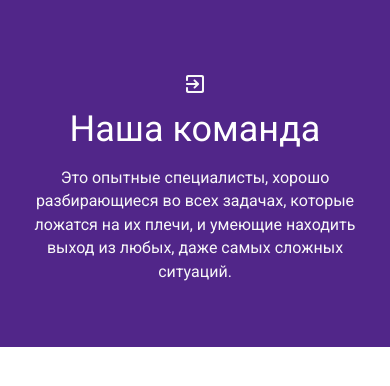
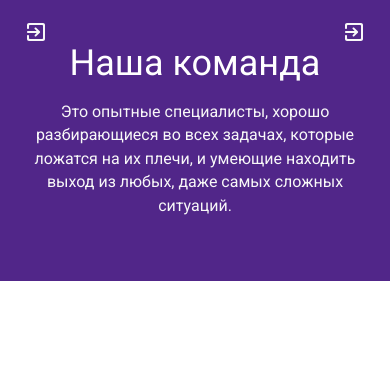
Before and after one commit to aleksaksan/antiproff-test, a React (Vite) app: page / in a window 390 px wide. Shown: the top 386 px of the page. Built offline with nearby package versions, Linux system fonts and the light colour scheme.

Commit message:
fixed styles for nav

```diff
--- a/src/components/Header/Header.scss
+++ b/src/components/Header/Header.scss
@@ -19,7 +19,15 @@ header {
     line-height: 23.44px;
     font-weight: 400;
   }
+
+  nav {
+    display: flex;
+    justify-content: space-between;
+    margin: -32px 0 -6px;
+  }
 }
+
+
 
 @media (max-width: 610px) {
   header {
@@ -45,5 +53,9 @@ header {
     h2 {
       font-size: 16px;
     }
+
+    nav {
+      margin: -52px 0 -10px;
+    }
   }
 }
--- a/src/components/NavButton/NavButton.scss
+++ b/src/components/NavButton/NavButton.scss
@@ -7,6 +7,7 @@
   background: transparent;
   font-weight: 300;
   font-family: 'Roboto';
+  transition: all 0.2s ease-in;
   cursor: pointer;
 
   &:hover {
@@ -20,6 +21,10 @@
 
   &>svg {
     display: none;
+  }
+
+  &:last-child {
+    margin-left: auto;
   }
 }
 
--- a/src/pages/HomePage/HomePage.tsx
+++ b/src/pages/HomePage/HomePage.tsx
@@ -6,7 +6,11 @@ const HomePage = () => {
   return (
     <div className='page'>
       <Header>
-        <nav>
+        <nav >
+          <NavButton onClick={()=>{}}>
+            <span>Выход</span>
+            <SvgExit />
+          </NavButton>
           <NavButton onClick={()=>{}}>
             <span>Выход</span>
             <SvgExit />
--- a/src/styles/_common.scss
+++ b/src/styles/_common.scss
@@ -2,6 +2,10 @@
   max-width: 1440px;
   margin: 0 auto;
   padding: 0 80px;
+}
+
+.pos-rel {
+  position: relative;
 }
 
 @media (max-width: 610px) {
```
